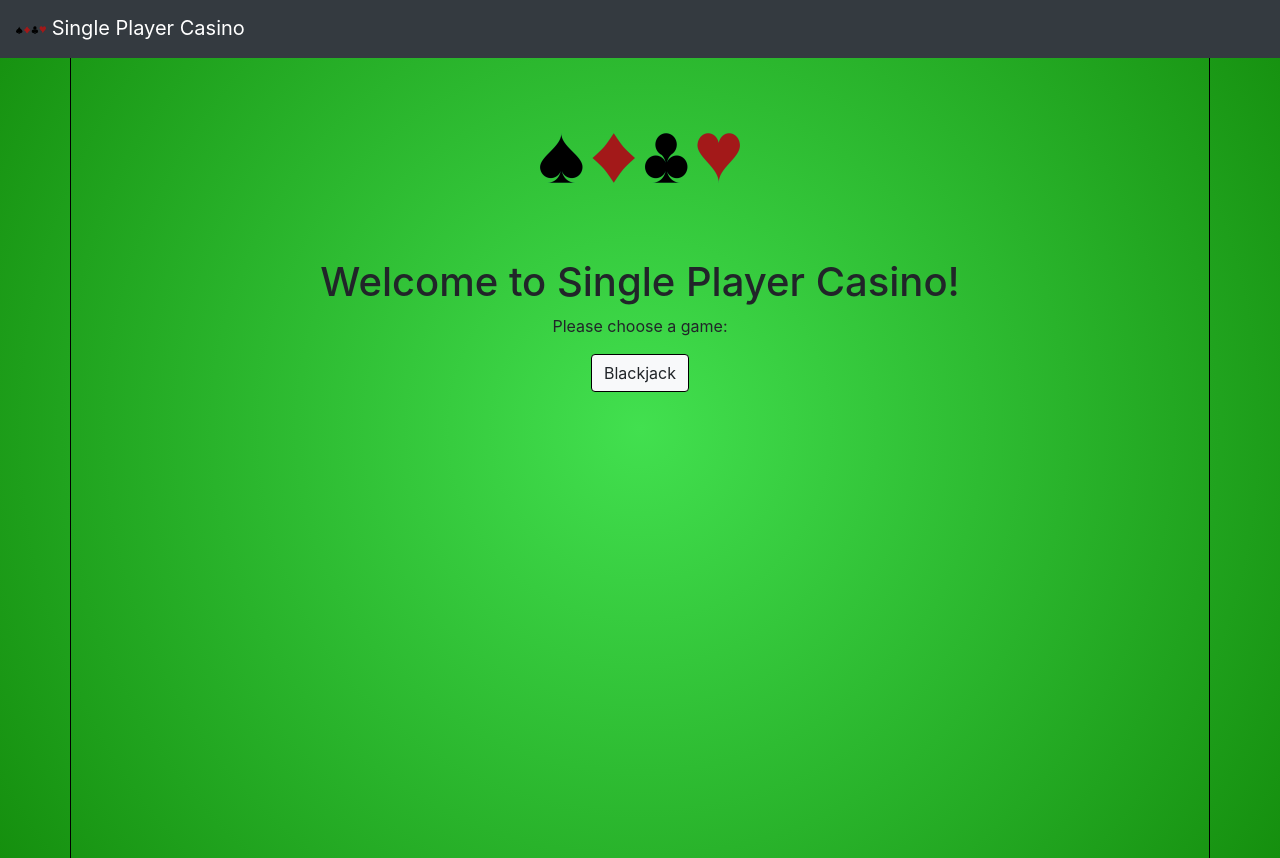
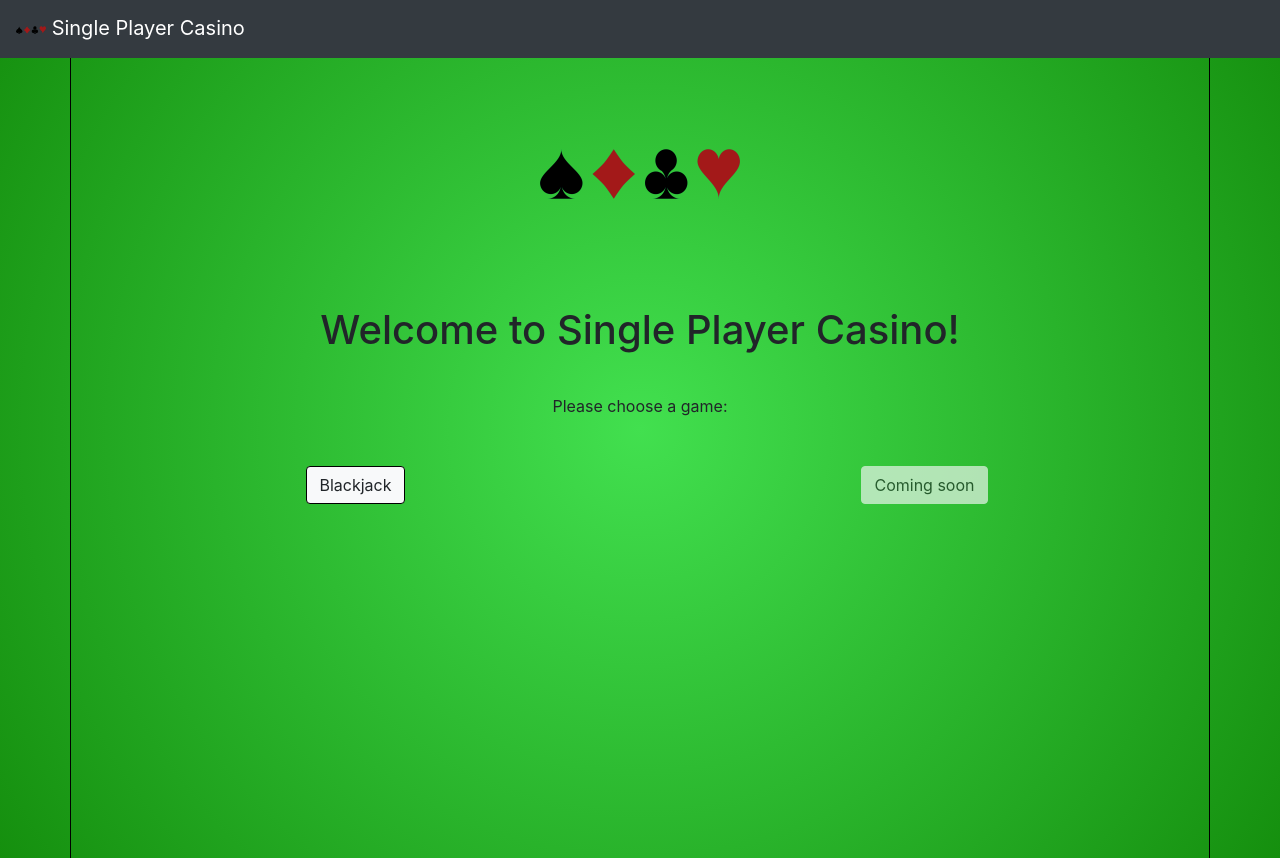
Before and after one commit to shaquille-galimba/single-player-casino, a React (Create React App) app: page / in a window 1280 px wide. Built offline with nearby package versions, Linux system fonts and the light colour scheme.

Commit message:
updated homepage html structure

```diff
--- a/src/components/Home.js
+++ b/src/components/Home.js
@@ -11,23 +11,36 @@ class Home extends Component {
 	render() {
 		return (
 			<>
-				<div className="d-flex flex-column align-items-center justify-content-center">
+				<Row>
+					<Col className='text-center'>
 						<Image
 							src={logo}
 							class="img-thumbnail align-self-center"
 							width={200}
 							height={200}
 						/>
+					</Col>
+				</Row>
+				<Row>
+					<Col className='text-center'>
 						<h1>Welcome to Single Player Casino!</h1>
-					<p className="fs-6">Please choose a game:</p>
+					</Col>
+				</Row>
+				<Row>
+					<Col className='text-center'>
+						<p>Please choose a game:</p>
+					</Col>
+				</Row>
 				<Row>
 					<Col className="text-center">
 						<Link to="/blackjack">
 							<Button variant="light">Blackjack</Button>
 						</Link>
 					</Col>
+					<Col className="text-center">
+						<Button variant="light" className="text-nowrap" disabled>Coming soon</Button>
+					</Col>
 				</Row>
-				</div>
 			</>
 		)
 	}
--- a/src/main.css
+++ b/src/main.css
@@ -32,3 +32,8 @@ code {
 	border-left: 1px solid black;
 	border-right: 1px solid black;
 }
+
+.row {
+	padding-top: 1em;
+	padding-bottom: 1em;
+}
```
Also changed, not shown: 1 other file (tests, documents, lock files or other folders). Lines whose indentation alone changed are shown as unchanged.
